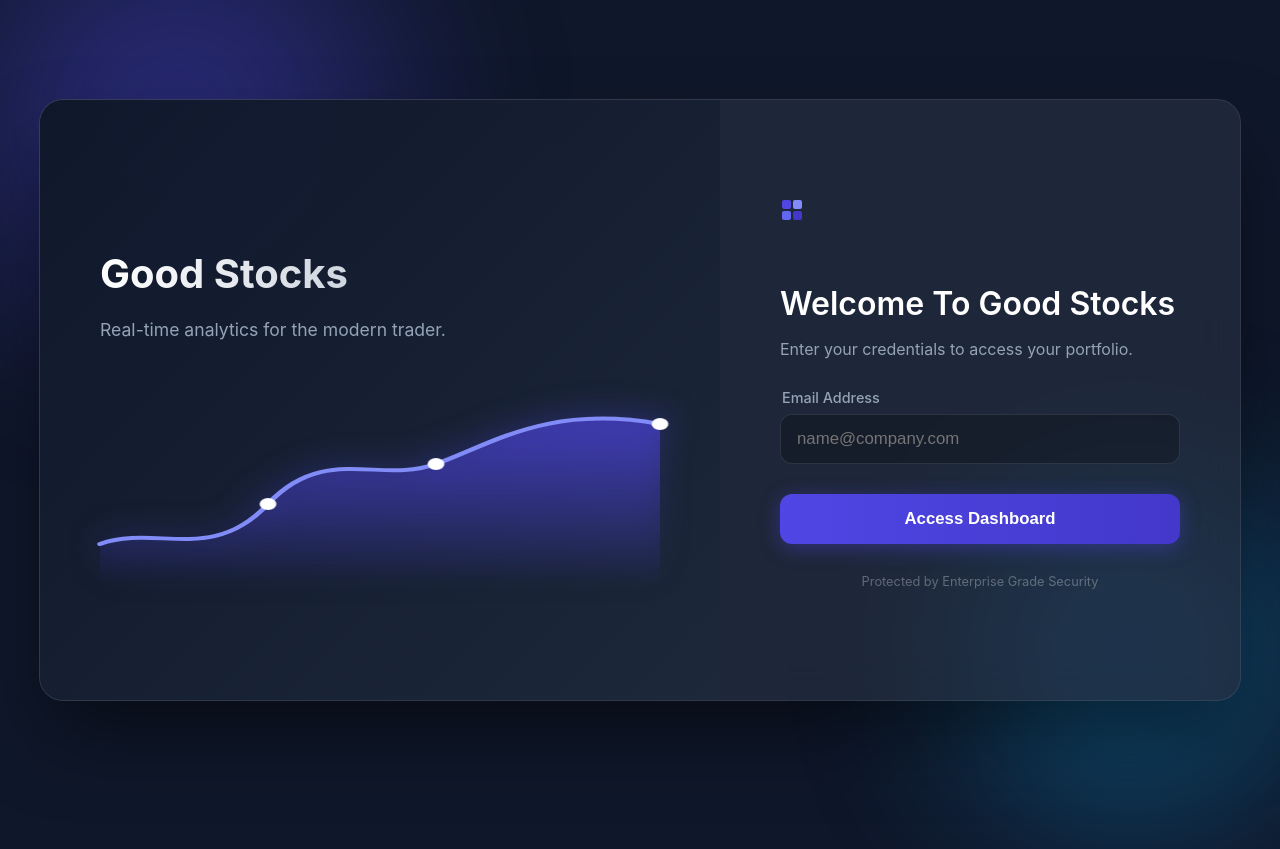
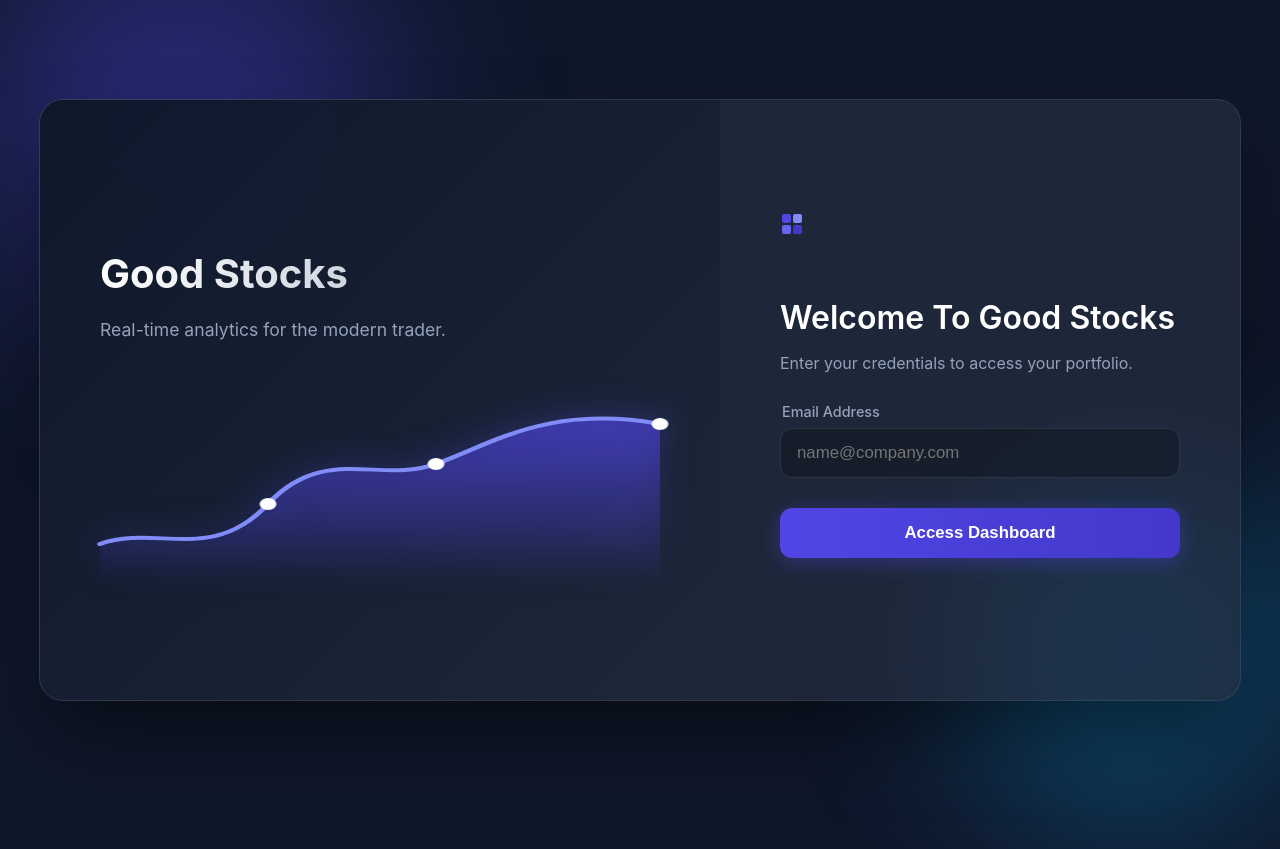
Before and after one commit to koushik-8-9/stock, a React (Vite) app in the folder client/: page / in a window 1280 px wide. Shown: the top 849 px of the page. Built offline with nearby package versions, Linux system fonts and the light colour scheme.

Commit message:
Update LoginPage.jsx

```diff
--- a/client/src/components/LoginPage.jsx
+++ b/client/src/components/LoginPage.jsx
@@ -129,7 +129,7 @@ const LoginPage = ({ onLoginSuccess }) => {
             </form>
 
             <div className="lp-footer">
-              <p>Protected by Enterprise Grade Security</p>
+              {/* <p>Protected </p> */}
             </div>
           </div>
         </div>
```
